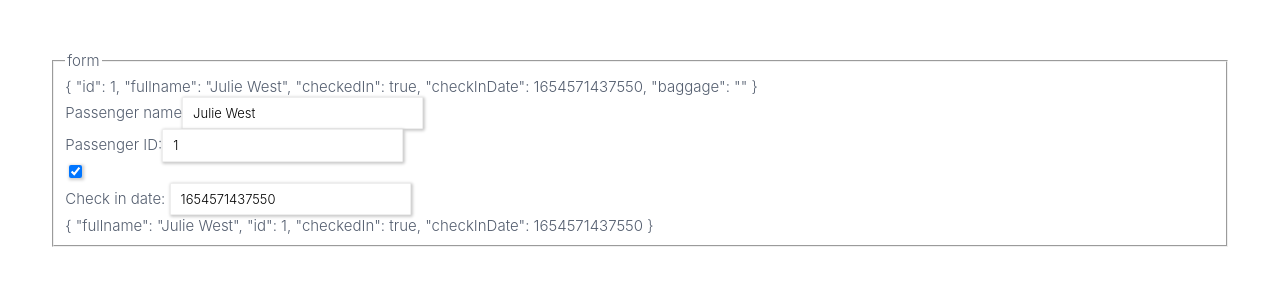
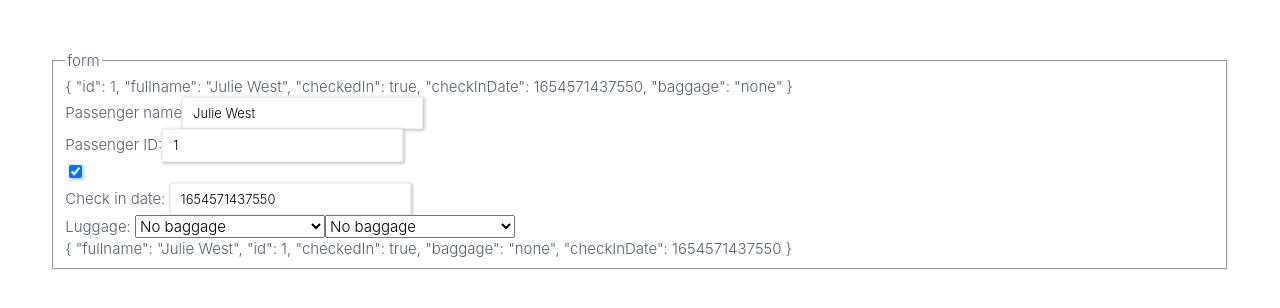
Before and after one commit to brunoredes/ultimatecourses-angular, an Angular app: page / in a window 1280 px wide. Shown: the top 308 px of the page. Built offline with nearby package versions, Linux system fonts and the light colour scheme; data requests are answered from the project's data file.

Commit message:
feat: added a static array to iterate a select with many options

```diff
--- a/api/db.json
+++ b/api/db.json
@@ -5,7 +5,7 @@
         "fullname": "Julie West",
         "checkedIn": true,
         "checkInDate": 1654571437550,
-        "baggage": ""
+        "baggage": "none"
       },
       {
         "id": 2,
--- a/src/app/modules/passenger-dashboard/components/passenger-form/passenger-form.component.html
+++ b/src/app/modules/passenger-dashboard/components/passenger-form/passenger-form.component.html
@@ -30,7 +30,34 @@
 
     <div *ngIf="form.value.checkedIn">
       Check in date:
-      <input type="number" name="checkInDate" id="" [ngModel]="detail?.checkInDate">
+      <input
+        type="number"
+        name="checkInDate"
+        id=""
+        [ngModel]="detail?.checkInDate"
+      />
+    </div>
+
+    <div>
+      Luggage:
+      <select name="baggage" [ngModel]="detail?.baggage">
+        <option
+          *ngFor="let item of baggage"
+          [value]="item.key"
+          [selected]="item.key === detail?.baggage"
+        >
+          {{ item.value }}
+        </option>
+      </select>
+      <select name="baggage" [ngModel]="detail?.baggage">
+        <option
+          *ngFor="let item of baggage"
+          [ngValue]="item.key"
+        >
+        <!--ngValue is the same thing of selected above-->
+          {{ item.value }}
+        </option>
+      </select>
     </div>
 
     {{ form.value | json }}
--- a/src/app/modules/passenger-dashboard/components/passenger-form/passenger-form.component.ts
+++ b/src/app/modules/passenger-dashboard/components/passenger-form/passenger-form.component.ts
@@ -1,5 +1,5 @@
 import { Component, Input, OnInit } from '@angular/core';
-import { Passenger } from '../../models';
+import { Passenger, Baggage } from '../../models';
 
 @Component({
   selector: 'app-passenger-form',
@@ -8,12 +8,31 @@ import { Passenger } from '../../models';
 })
 export class PassengerFormComponent implements OnInit {
   @Input() public detail: Passenger;
+  public baggage: Baggage[] = [
+    {
+      key: 'none',
+      value: 'No baggage',
+    },
+    {
+      key: 'hand-only',
+      value: 'Hand baggage',
+    },
+    {
+      key: 'hold-only',
+      value: 'Hold baggage',
+    },
+    {
+      key: 'hand-hold',
+      value: 'Hand and hold baggage',
+    },
+  ];
+
   constructor() {}
 
   ngOnInit(): void {}
 
   public toggleCheckIn(checkedIn: boolean) {
-    if(checkedIn) {
+    if (checkedIn) {
       this.detail.checkInDate = Date.now();
     }
   }
--- /dev/null
+++ b/src/app/modules/passenger-dashboard/models/baggage.interface.ts
@@ -0,0 +1,4 @@
+export interface Baggage {
+    key: string;
+    value: string;
+}
--- a/src/app/modules/passenger-dashboard/models/index.ts
+++ b/src/app/modules/passenger-dashboard/models/index.ts
@@ -1 +1,2 @@
 export * from './passenger.interface';
+export * from './baggage.interface';
```
